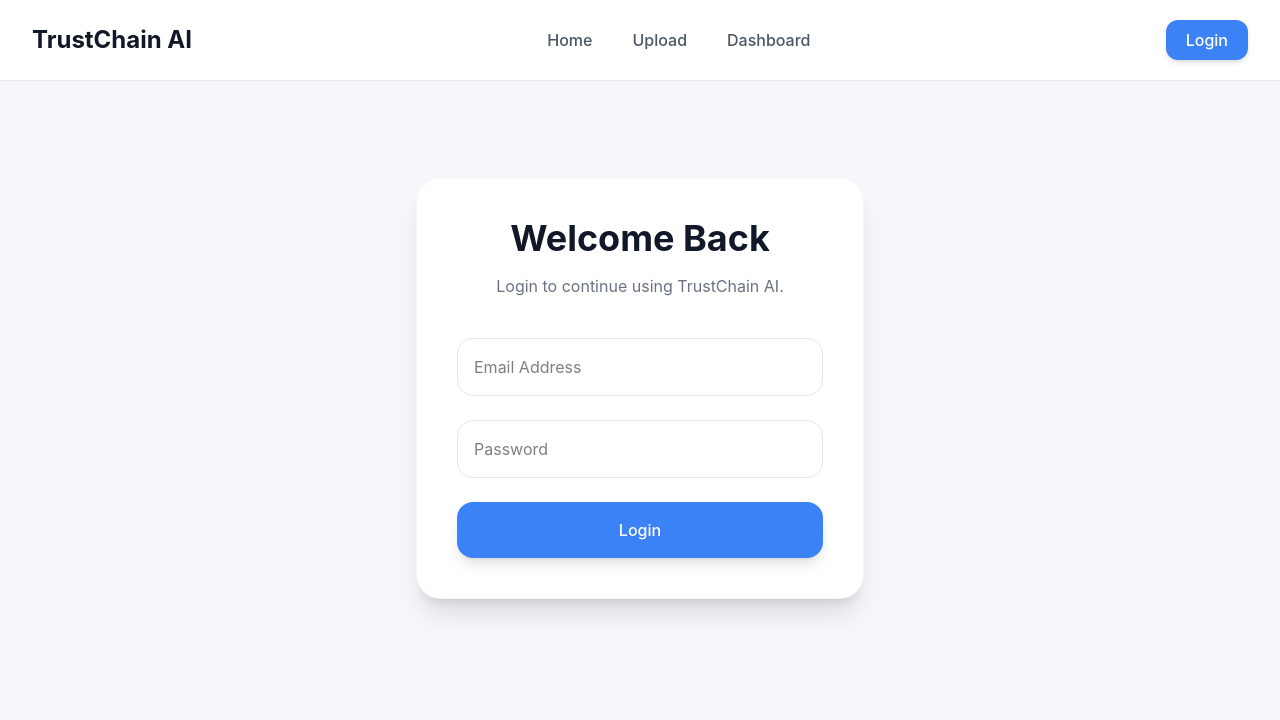
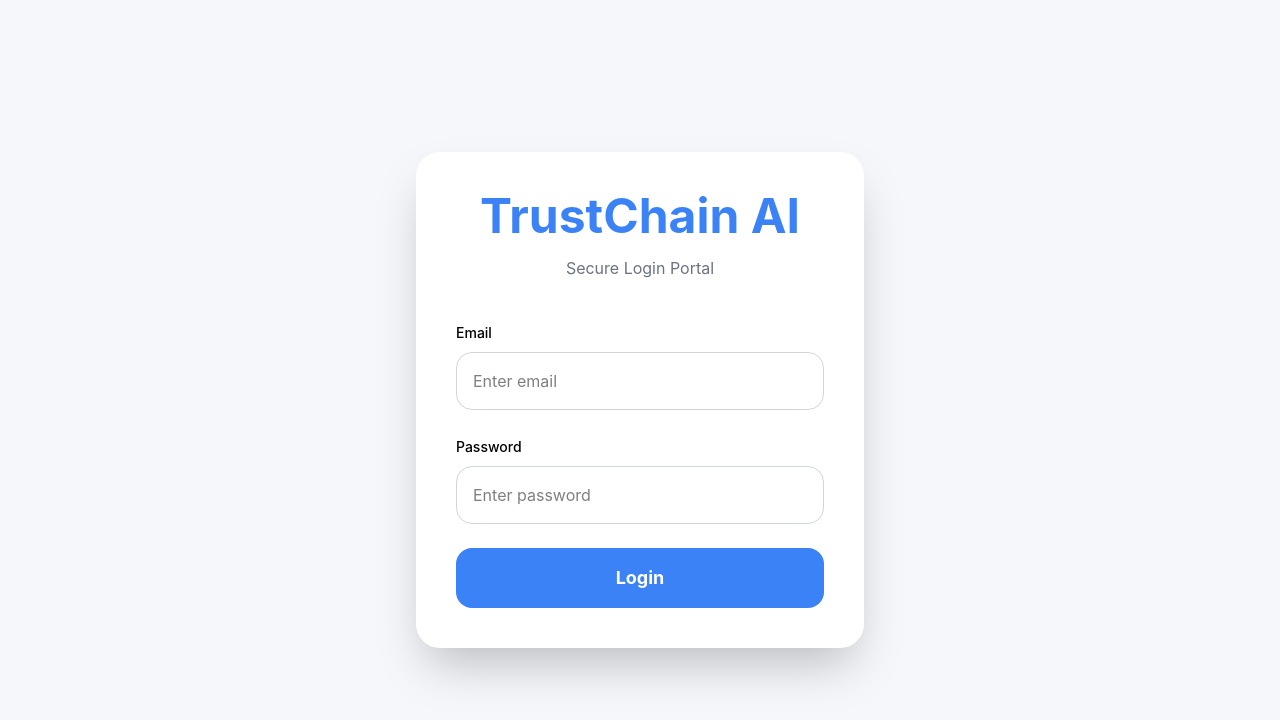
Before and after one commit to Rajkonde4/trustchain-ai, a React app in the folder frontend/: page /login in a window 1280 px wide. Shown: the top 720 px of the page. Built offline with nearby package versions, Linux system fonts and the light colour scheme; the HTML template or start-up script is replaced by a standard one.

Commit message:
Built frontend authentication flow with login signup and logout

```diff
--- a/frontend/src/App.jsx
+++ b/frontend/src/App.jsx
@@ -1,12 +1,14 @@
 import { BrowserRouter, Routes, Route } from "react-router-dom"
 
 import Home from "./pages/home"
-import Login from "./pages/login"
+import Login from "./pages/Login"
 import Dashboard from "./pages/dashboard"
 import Upload from "./pages/upload"
 import Result from "./pages/result"
 import Signup from "./pages/Signup"
 import ProtectedRoute from "./components/ProtectedRoute"
+import Verify from "./pages/Verify"
+
 function App() {
   return (
     <BrowserRouter>
@@ -24,6 +26,8 @@ function App() {
         <Route path="/upload" element={<Upload />} />
         <Route path="/result" element={<Result />} />
         <Route path="/signup" element={<Signup />} />
+        <Route path="/verify/:id" element={<Verify />} />
+
       </Routes>
     </BrowserRouter>
   )
--- a/frontend/src/pages/Signup.jsx
+++ b/frontend/src/pages/Signup.jsx
@@ -1,67 +1,152 @@
-import Navbar from "../components/Navbar"
+import { useState } from "react"
+import { useNavigate } from "react-router-dom"
 
 export default function Signup() {
 
+  const navigate = useNavigate()
+
+  const [name, setName] = useState("")
+
+  const [email, setEmail] = useState("")
+
+  const [password, setPassword] = useState("")
+
+  const [loading, setLoading] = useState(false)
+
+  const handleSignup = async () => {
+
+    setLoading(true)
+
+    try {
+
+      const response = await fetch(
+        "http://127.0.0.1:8000/signup",
+        {
+          method: "POST",
+
+          headers: {
+            "Content-Type": "application/json"
+          },
+
+          body: JSON.stringify({
+
+            name,
+            email,
+            password
+          })
+        }
+      )
+
+      const data = await response.json()
+
+      console.log(data)
+
+      alert(data.message)
+
+      if (
+        data.message === "Signup successful"
+      ) {
+
+        navigate("/login")
+      }
+
+    } catch (error) {
+
+      console.log(error)
+
+      alert("Signup Failed")
+    }
+
+    setLoading(false)
+  }
+
   return (
-    <div className="min-h-screen bg-[#F5F7FB]">
 
-      <Navbar />
+    <div className="min-h-screen bg-[#F5F7FB] flex items-center justify-center p-6">
 
-      <div className="flex justify-center items-center px-6 py-20">
+      <div className="bg-white shadow-2xl rounded-3xl p-10 w-full max-w-md">
 
-        <div className="w-full max-w-md bg-white rounded-3xl border border-gray-200 shadow-xl p-10">
+        <div className="text-center">
 
-          <div className="text-center">
+          <h1 className="text-5xl font-bold text-[#3B82F6]">
+            TrustChain AI
+          </h1>
 
-            <p className="text-[#3B82F6] uppercase tracking-[0.2em] text-sm font-semibold">
-              Create Account
-            </p>
+          <p className="mt-4 text-gray-500">
+            Create Secure Account
+          </p>
 
-            <h1 className="text-4xl font-bold mt-4 text-[#111827]">
-              Join TrustChain AI
-            </h1>
+        </div>
 
-            <p className="text-gray-500 mt-4">
-              Start verifying documents using AI-powered fraud detection.
-            </p>
+        <div className="mt-10 space-y-6">
+
+          <div>
+
+            <label className="text-sm font-medium">
+              Name
+            </label>
+
+            <input
+              type="text"
+              placeholder="Enter name"
+              className="w-full mt-2 p-4 rounded-2xl border border-gray-300 outline-none"
+              value={name}
+              onChange={(e) =>
+                setName(e.target.value)
+              }
+            />
 
           </div>
 
-          <div className="mt-10 space-y-6">
+          <div>
 
-            <input
-              type="text"
-              placeholder="Full Name"
-              className="w-full p-4 rounded-2xl border border-gray-200 outline-none focus:border-[#3B82F6]"
-            />
+            <label className="text-sm font-medium">
+              Email
+            </label>
 
             <input
               type="email"
-              placeholder="Email Address"
-              className="w-full p-4 rounded-2xl border border-gray-200 outline-none focus:border-[#3B82F6]"
+              placeholder="Enter email"
+              className="w-full mt-2 p-4 rounded-2xl border border-gray-300 outline-none"
+              value={email}
+              onChange={(e) =>
+                setEmail(e.target.value)
+              }
             />
+
+          </div>
+
+          <div>
+
+            <label className="text-sm font-medium">
+              Password
+            </label>
 
             <input
               type="password"
-              placeholder="Password"
-              className="w-full p-4 rounded-2xl border border-gray-200 outline-none focus:border-[#3B82F6]"
+              placeholder="Enter password"
+              className="w-full mt-2 p-4 rounded-2xl border border-gray-300 outline-none"
+              value={password}
+              onChange={(e) =>
+                setPassword(e.target.value)
+              }
             />
-
-            <button className="w-full bg-[#3B82F6] hover:bg-[#2563EB] transition text-white py-4 rounded-2xl font-medium shadow-lg">
-              Create Account
-            </button>
 
           </div>
 
-          <p className="text-center text-gray-500 mt-8">
+          <button
+            onClick={handleSignup}
+            disabled={loading}
+            className="w-full bg-[#3B82F6] hover:bg-blue-600 transition-all text-white p-4 rounded-2xl font-bold text-lg"
+          >
 
-            Already have an account?
+            {
+              loading
+              ? "Creating Account..."
+              : "Signup"
+            }
 
-            <span className="text-[#3B82F6] font-medium cursor-pointer ml-2">
-              Login
-            </span>
-
-          </p>
+          </button>
 
         </div>
 
--- a/frontend/src/pages/login.jsx
+++ b/frontend/src/pages/login.jsx
@@ -1,56 +1,143 @@
-import Navbar from "../components/Navbar"
-
-import { useAuth } from "../context/AuthContext"
+import { useState } from "react"
 import { useNavigate } from "react-router-dom"
 
+export default function Login() {
 
-export default function Login() {
- const { login } = useAuth()
   const navigate = useNavigate()
 
-const handleLogin = () => {
-  login()
+  const [email, setEmail] = useState("")
+
+  const [password, setPassword] = useState("")
+
+  const [loading, setLoading] = useState(false)
+
+  const handleLogin = async () => {
+
+    setLoading(true)
+
+    try {
+
+      const response = await fetch(
+        "http://127.0.0.1:8000/login",
+        {
+          method: "POST",
+
+          headers: {
+            "Content-Type": "application/json"
+          },
+
+          body: JSON.stringify({
+
+            email,
+            password
+          })
+        }
+      )
+
+      const data = await response.json()
+
+      console.log(data)
+
+      if (data.access_token) {
+
+        localStorage.setItem(
+          "token",
+          data.access_token
+        )
+
+        localStorage.setItem(
+          "user",
+          JSON.stringify(data.user)
+        )
+
+        alert("Login Successful")
+
         navigate("/dashboard")
+
+      } else {
+
+        alert(data.message)
       }
+
+    } catch (error) {
+
+      console.log(error)
+
+      alert("Login Failed")
+    }
+
+    setLoading(false)
+  }
+
   return (
-    <div className="min-h-screen bg-[#F5F7FB]">
 
-      <Navbar />
+    <div className="min-h-screen bg-[#F5F7FB] flex items-center justify-center p-6">
 
-      <div className="flex justify-center items-center pt-24 px-6">
+      <div className="bg-white shadow-2xl rounded-3xl p-10 w-full max-w-md">
 
-        <div className="w-full max-w-md bg-white rounded-3xl shadow-xl p-10 border border-gray-100">
+        <div className="text-center">
 
-          <h1 className="text-4xl font-bold text-center text-[#111827]">
-            Welcome Back
+          <h1 className="text-5xl font-bold text-[#3B82F6]">
+            TrustChain AI
           </h1>
 
-          <p className="text-gray-500 text-center mt-4">
-            Login to continue using TrustChain AI.
+          <p className="mt-4 text-gray-500">
+            Secure Login Portal
           </p>
+
+        </div>
 
         <div className="mt-10 space-y-6">
 
+          <div>
+
+            <label className="text-sm font-medium">
+              Email
+            </label>
+
             <input
               type="email"
-              placeholder="Email Address"
-              className="w-full p-4 rounded-2xl border border-gray-200 outline-none"
+              placeholder="Enter email"
+              className="w-full mt-2 p-4 rounded-2xl border border-gray-300 outline-none"
+              value={email}
+              onChange={(e) =>
+                setEmail(e.target.value)
+              }
             />
+
+          </div>
+
+          <div>
+
+            <label className="text-sm font-medium">
+              Password
+            </label>
 
             <input
               type="password"
-              placeholder="Password"
-              className="w-full p-4 rounded-2xl border border-gray-200 outline-none"
+              placeholder="Enter password"
+              className="w-full mt-2 p-4 rounded-2xl border border-gray-300 outline-none"
+              value={password}
+              onChange={(e) =>
+                setPassword(e.target.value)
+              }
             />
+
+          </div>
 
           <button
             onClick={handleLogin}
-              className="w-full bg-[#3B82F6] hover:bg-[#2563EB] transition text-white py-4 rounded-2xl font-medium shadow-lg"
+            disabled={loading}
+            className="w-full bg-[#3B82F6] hover:bg-blue-600 transition-all text-white p-4 rounded-2xl font-bold text-lg"
           >
-              Login
+
+            {
+              loading
+              ? "Logging In..."
+              : "Login"
+            }
+
           </button>
-
-          </div>
 
         </div>
 
```
Also changed, not shown: frontend/src/components/Navbar.jsx (+32 -6 lines). Lines whose indentation alone changed are shown as unchanged.
